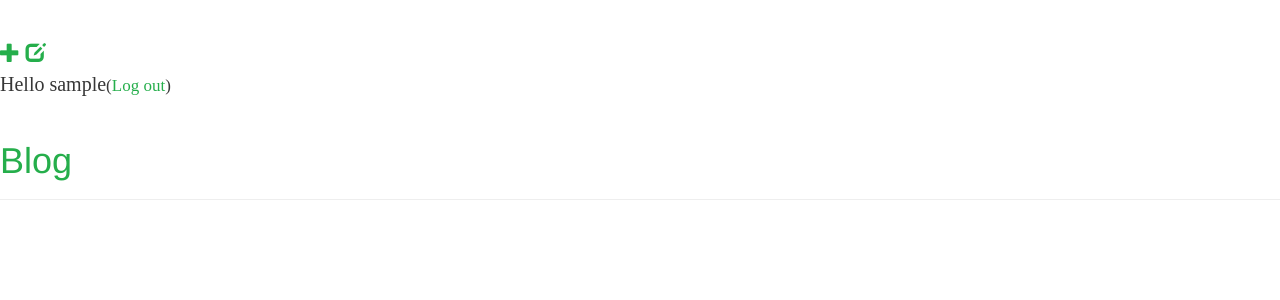
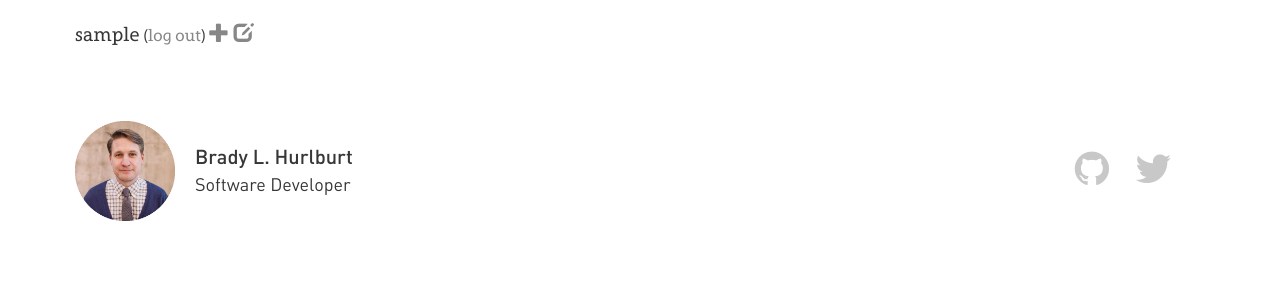
Before and after one commit to aninternetof/bremen, a Django app: a page that uses blog/templates/blog/base.html in a window 1280 px wide. Shown: the top 300 px of the page. Run offline with Django 3.2, Linux system fonts and the light colour scheme; the visitor is signed in with stand-in values (Sample User, id 1); data that the repository does not hold is empty; some libraries are stand-ins or nearby versions; some web fonts are replaced.

Commit message:
Begins cleaning up style

```diff
--- a/blog/static/css/style.css
+++ b/blog/static/css/style.css
@@ -36,8 +36,25 @@ code{
 	color: #373737;
 }
 
+.tag{
+  background-color: #eef1f3;
+  font-size: 90%;
+  padding: 0.75rem;
+  border-radius: 3px;
+  color: #5d5d5d;
+  display: inline-block;
+}
+
 .header{
 	margin: 2em 3em;
+}
+
+.user-bar{
+	margin: 1em 3em;
+}
+
+.user-bar a{
+	color: rgb(135,135,135);
 }
 
 .name{
@@ -45,6 +62,10 @@ code{
 	font-family: 'DINPro', sans-serif;
 	font-weight: 500;
 	margin-bottom: 0;
+}
+
+.name a{
+	color: rgb(55,55,55);
 }
 
 .job{
--- a/blog/templates/blog/base.html
+++ b/blog/templates/blog/base.html
@@ -2,28 +2,50 @@
 {% load staticfiles %}
 <html>
     <head>
+        <meta name="viewport" content="width=device-width, initial-scale=1">
         <title>blog</title>
-        <link rel="stylesheet" href="//maxcdn.bootstrapcdn.com/bootstrap/3.2.0/css/bootstrap.min.css">
-        <link rel="stylesheet" href="//maxcdn.bootstrapcdn.com/bootstrap/3.2.0/css/bootstrap-theme.min.css">
-        <link href="//fonts.googleapis.com/css?family=Lobster&subset=latin,latin-ext" rel="stylesheet" type="text/css">
+        <link rel="stylesheet" href="https://maxcdn.bootstrapcdn.com/bootstrap/3.3.7/css/bootstrap.min.css">
+        <script src="https://ajax.googleapis.com/ajax/libs/jquery/3.1.1/jquery.min.js"></script>
+        <script src="https://maxcdn.bootstrapcdn.com/bootstrap/3.3.7/js/bootstrap.min.js"></script>
+        <link href="https://fonts.googleapis.com/css?family=Ubuntu:300,500" rel="stylesheet">
+        <link rel="stylesheet" href="https://cdnjs.cloudflare.com/ajax/libs/font-awesome/4.7.0/css/font-awesome.min.css">
+        <link rel="stylesheet" href="{% static 'css/fonts.css' %}">
         <link rel="stylesheet" href="{% static 'css/style.css' %}">
     </head>
     <body>
-			<div class="page-header">
+
       {% if user.is_authenticated %}
+      <div class="row user-bar">
+        <div class="col-lg-12">
+          <p>
+            {{ user.username }}<small> (<a href="{% url 'logout' %}">log out</a>) </small>
             <a href="{% url 'post_new' %}" class="top-menu"><span class="glyphicon glyphicon-plus"></span></a>
             <a href="{% url 'post_draft_list' %}" class="top-menu"><span class="glyphicon glyphicon-edit"></span></a>
-          <p class="top-menu">Hello {{ user.username }}<small>(<a href="{% url 'logout' %}">Log out</a>)</small></p>
+          </p>
+        </div>
+      </div>
       {% endif %}
-          <h1><a href="/">Blog</a></h1>
+
+      <div class="row header">
+        <div class="col-xs-12 col-sm-6 col-md-6 col-lg-4 flex-wrapper">
+          <img class="portrait" src="{% static 'img/portrait.png' %}">
+          <div>
+            <div class="name"><a href="/">Brady L. Hurlburt</a></div>
+            <div class="job"> Software Developer </div>
           </div>
-	    <div class="content container">
-	        <div class="row">
-	            <div class="col-md-8">
+        </div>
+        <div class="col-xs-12 col-sm-6 col-md-6 col-lg-offset-6 col-lg-2 text-center">
+          <a class="nav-link" href="https://github.com/aninternetof/"><i class="fa fa-github"></i></a>
+          <a class="nav-link" style="margin-left: 0.5em" href="https://twitter.com/aninternetof"><i class="fa fa-twitter"></i></a>
+        </div>
+      </div>
+
+      <div class="container">
+        <div class="col-centered">
           {% block content %}
           {% endblock %}
         </div>
       </div>
-	    </div>
+
     </body>
 </html>
```
Also changed, not shown: blog/templates/blog/post_detail.html (+4 -7 lines). Lines whose indentation alone changed are shown as unchanged.
